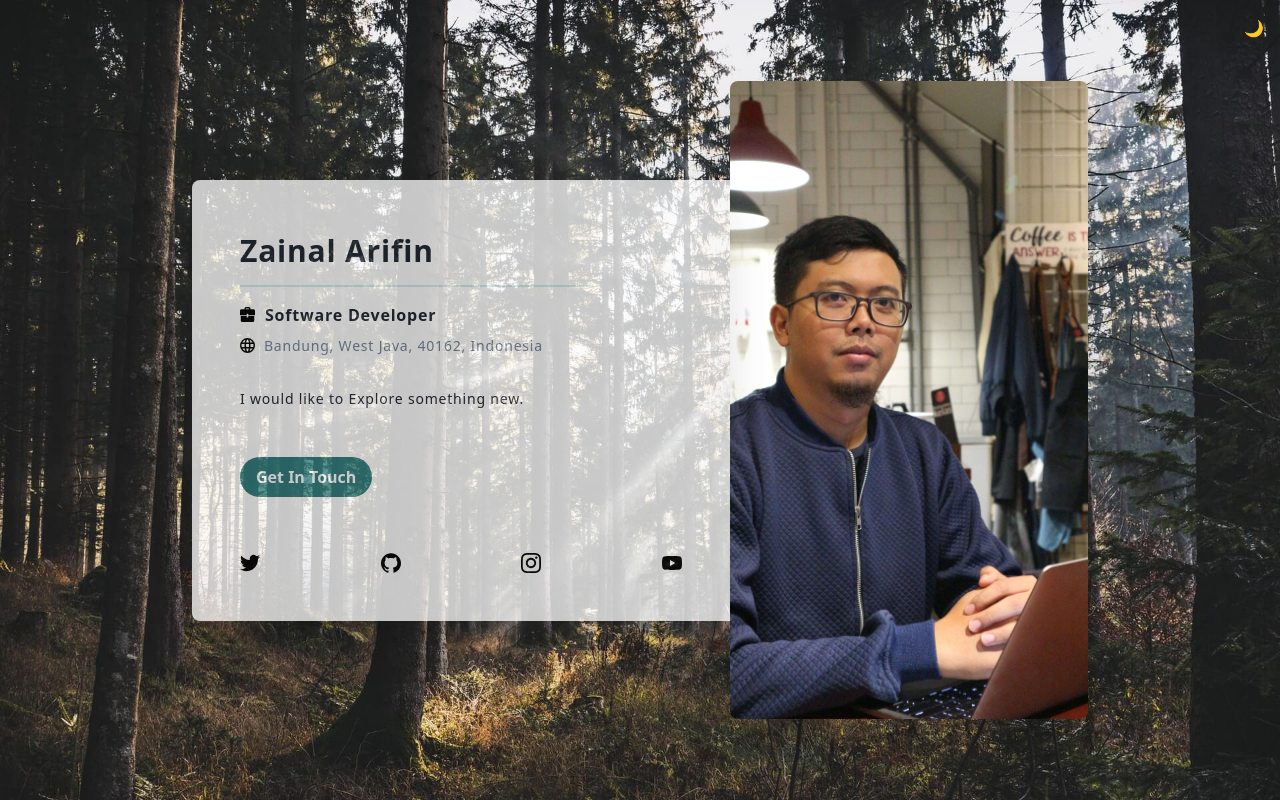
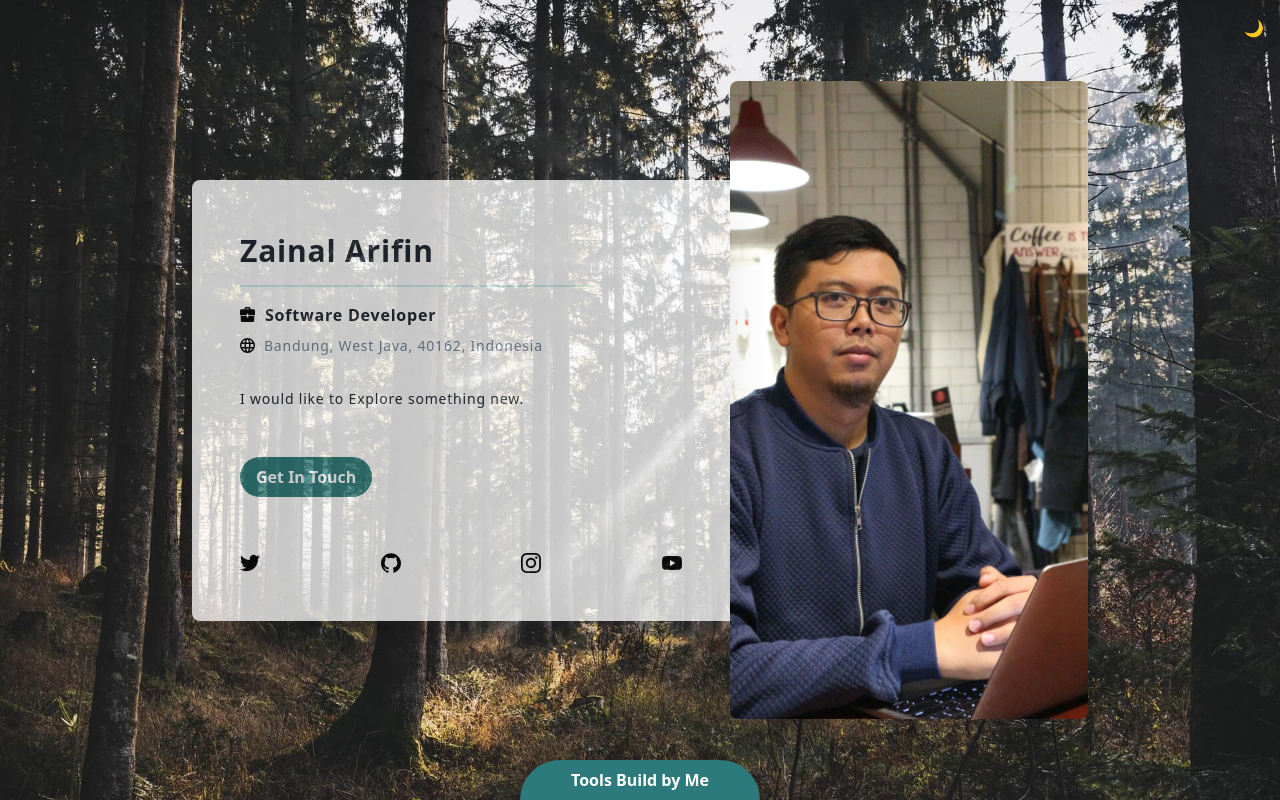
Before and after one commit to zainalarifinid/zainalarifinid.github.io, a Nuxt app: page / in a window 1280 px wide. Built offline with nearby package versions, Linux system fonts and the light colour scheme.

Commit message:
update index

```diff
--- a/package.json
+++ b/package.json
@@ -16,6 +16,7 @@
     "@nuxtjs/axios": "^5.12.2",
     "@nuxtjs/pwa": "^3.0.2",
     "core-js": "^3.6.5",
+    "gsap": "^3.10.4",
     "nuxt": "^2.14.5"
   },
   "devDependencies": {
--- a/pages/index.vue
+++ b/pages/index.vue
@@ -9,6 +9,7 @@
   >
     <div
       class="max-w-4xl flex items-center h-auto lg:h-screen flex-wrap mx-auto lg:my-0"
+      :class="{ 'hide': currentPage == 'TOOLS_PAGE'}"
     >
       <ContainerProfile :isDarkTheme="isDarkTheme" >
         <Description />
@@ -16,9 +17,17 @@
         <SocialMediaVue />
       </ContainerProfile>
       <SquareImageProfile />
-
-      <DarkModeSwitcher :isDarkTheme="isDarkTheme" @changeTheme="changeTheme" />
     </div>
+    <div class="absolute bottom-0 left-0 right-0 mx-auto container flex justify-center" >
+      <button
+        class="bg-teal-700 hover:bg-teal-900 text-white font-bold py-2 px-4 rounded-tl-full rounded-tr-full w-60 focus:outline-none"
+        :class="{ 'showing-tools-page': currentPage == 'TOOLS_PAGE'}"
+        @click="changePage( currentPage == 'HOME_PAGE' ? 'TOOLS_PAGE' : 'HOME_PAGE' )"
+        >
+        {{label}}
+      </button>
+    </div>
+    <DarkModeSwitcher :isDarkTheme="isDarkTheme" @changeTheme="changeTheme" />
   </div>
 </template>
 
@@ -34,11 +43,18 @@ import DarkModeSwitcher from '~/components/DarkModeSwitcher.vue';
 export default Vue.extend({
   data: () => ({
     isDarkTheme: false,
+    currentPage: 'HOME_PAGE',
+    posBtmToolBtn: 0,
+    label: 'Tools Build by Me',
   }),
   methods: {
     changeTheme() {
       this.isDarkTheme = !this.isDarkTheme;
     },
+    changePage(page: string){
+      this.currentPage = page;
+      this.label = this.currentPage == 'HOME_PAGE' ? 'Tools Build by Me' : 'Home';
+    }
   },
   components: { SocialMediaVue, MailMe, Description, SquareImageProfile, ContainerProfile, DarkModeSwitcher }
 });
@@ -58,9 +74,48 @@ export default Vue.extend({
   background-image: url('/bg/jochen-buckers-tIsz0EbqZHc-unsplash.jpg');
 }
 
+.w-60 {
+  width: 15rem;
+}
+
 .mobile-profile-image {
   background-image: url('/main/profile_mobile.jpeg');
   background-position: top left;
   background-size: cover;
 }
+
+.hide {
+  visibility: hidden;
+  opacity: 0;
+  transition: visibility 0.2s, opacity 0.5s ease;
+}
+
+.showing-tools-page {
+  animation: shake 0.82s cubic-bezier(0.36, 0.07, 0.19, 0.97) both;
+  transform: translate3d(0, 0, 0);
+}
+
+@keyframes showing-tools-page {
+  10%,
+  90% {
+    transform: translate3d(-1px, 0, 0);
+  }
+
+  20%,
+  80% {
+    transform: translate3d(2px, 0, 0);
+  }
+
+  30%,
+  50%,
+  70% {
+    transform: translate3d(-4px, 0, 0);
+  }
+
+  40%,
+  60% {
+    transform: translate3d(4px, 0, 0);
+  }
+}
+
 </style>
```
Also changed, not shown: 1 other file (tests, documents, lock files or other folders).
